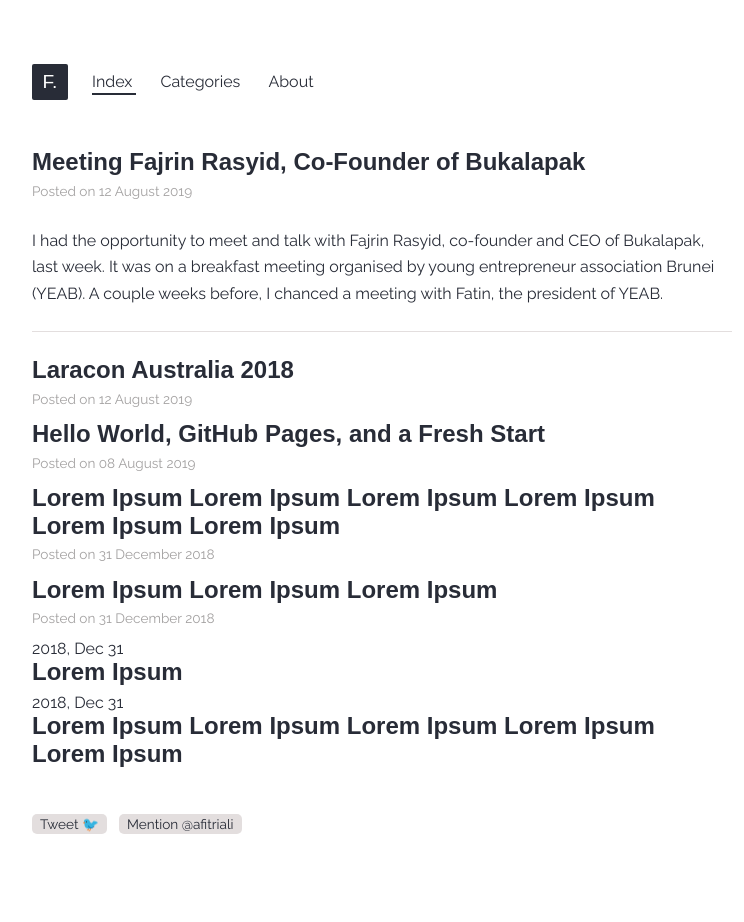
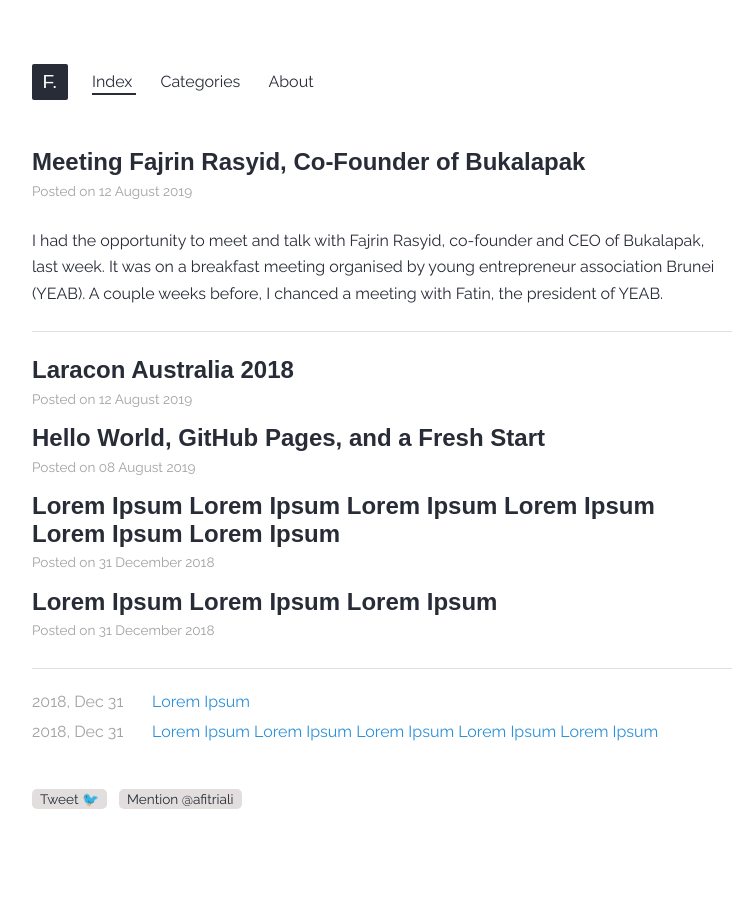
Before and after one commit to xfltrt/xfltrt.github.io, a Jekyll site: the page built from index.html, in a window 1280 px wide. Shown: the whole page, without its empty margins (258-1002 px from the left). Built offline with Jekyll 4.4.1, drawn with Linux system fonts in a browser that asks for light colours; some web fonts are replaced; comment, search, counter and statistics services are not loaded; after the commit the page ends 900 px from its top, so only the background shows below that.

Commit message:
Update main.scss

```diff
--- a/_sass/main.scss
+++ b/_sass/main.scss
@@ -12,6 +12,14 @@
 * {
   box-sizing: border-box;
   position: relative;
+}
+
+.clearfix:after {
+   content: " ";
+   visibility: hidden;
+   display: block;
+   height: 0;
+   clear: both;
 }
 
 html {
@@ -122,17 +130,45 @@
 }
 
 .post {
-  margin-top: 8px;
+  margin-top: 12px;
+}
+
+.post-date,
+.post-title {
+  float: left;
+}
+
+.post-date {
+  width: 120px;
+  color: var(--colour-gray);
+}
+
+.post-title {
+  width: calc(100% - 120px);
+  clear: right;
+}
+
+.post-title h2 {
+  color: var(--colour-highlight);
+  font-family: var(--font-primary);
+  font-size: initial;
+  font-weight: initial;
 }
 
 .post:first-child,
 .category:first-child {
+  margin-top: 0;
+}
+
+.post:first-child,
+.post:nth-child(5),
+.category:first-child {
   border-bottom: 1px solid var(--colour-light);
-  margin-top: 0;
   padding-bottom: 24px;
 }
 
 .post:nth-child(2),
+.post:nth-child(6),
 .category {
   margin-top: 24px;
 }
```
